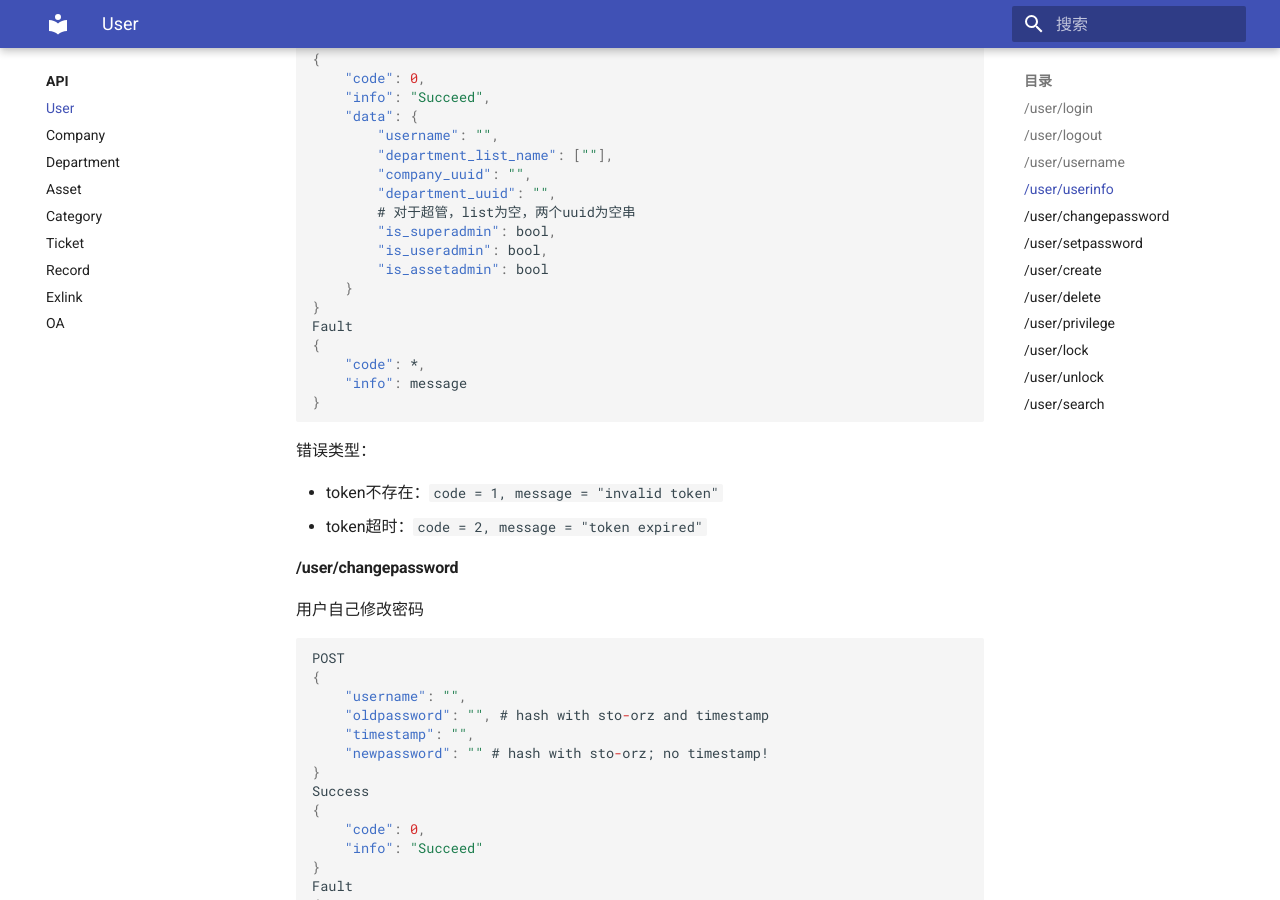
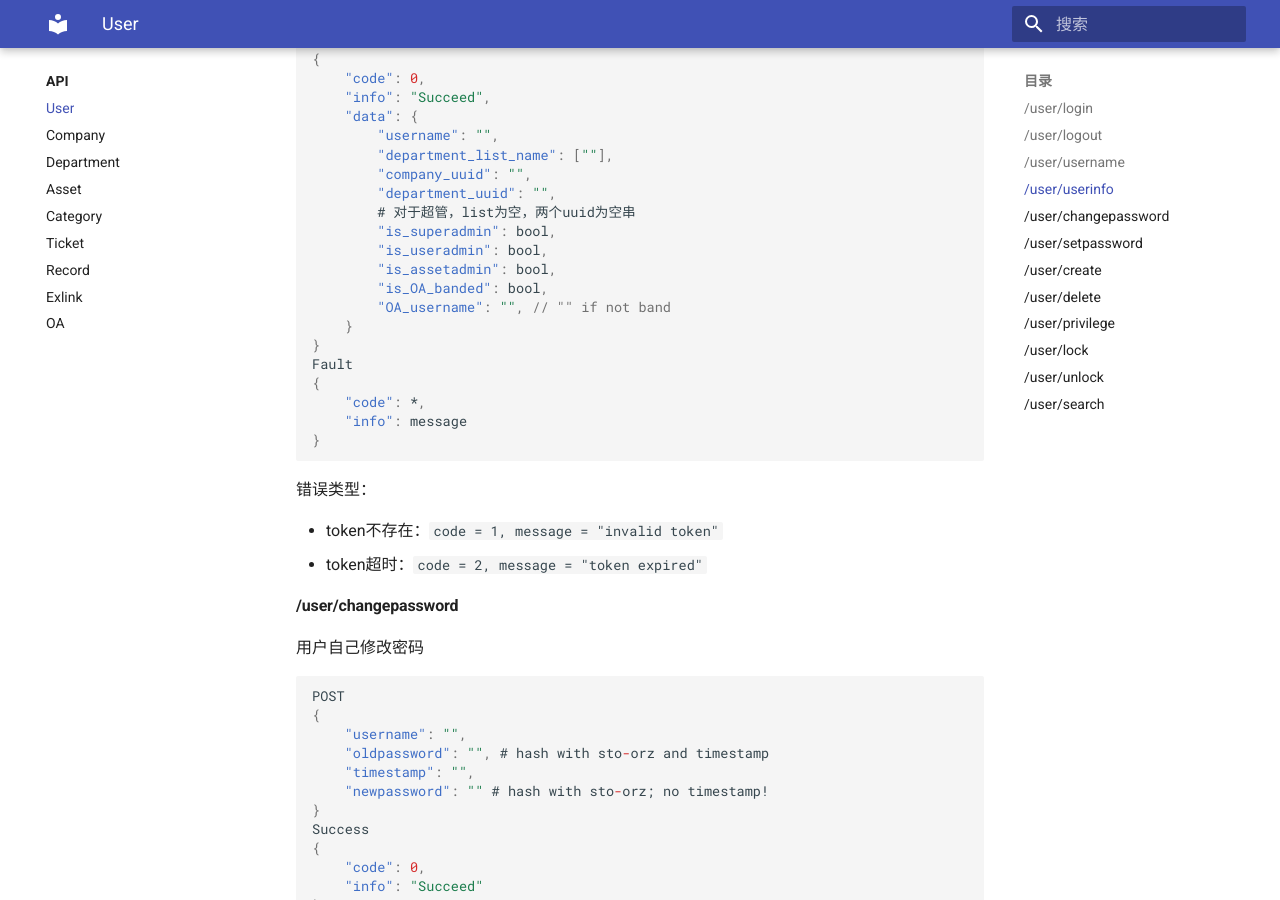
Before and after one commit to kuritas/asseta-docs, an MkDocs documentation site: the page built from docs/API/user.md, in a window 1280 px wide and 900 px high, scrolled down 2178 px. Built offline with MkDocs 1.6.1 and Material for MkDocs 9.7.7, drawn with Linux system fonts in a browser that asks for light colours.

Commit message:
update userinfo

```diff
--- a/docs/API/user.md
+++ b/docs/API/user.md
@@ -113,7 +113,9 @@ Success
 		# 对于超管，list为空，两个uuid为空串
 		"is_superadmin": bool,
 		"is_useradmin": bool,
-		"is_assetadmin": bool
+		"is_assetadmin": bool,
+		"is_OA_banded": bool,
+		"OA_username": "", // "" if not band
 	}
 }
 Fault
```
